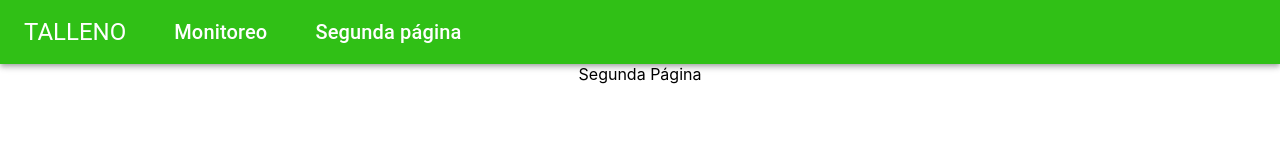
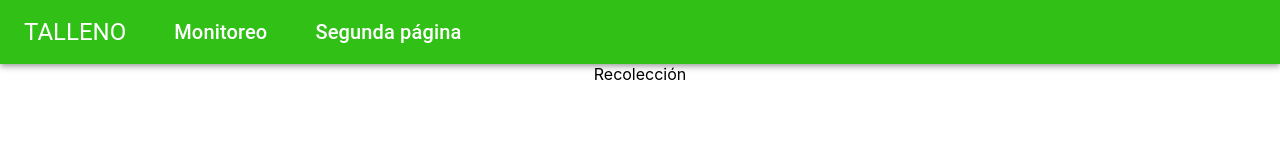
Before and after one commit to agusrs/trashmanager, a React (Create React App) app: page /secondPage in a window 1280 px wide. Shown: the top 160 px of the page. Built offline with nearby package versions, Linux system fonts and the light colour scheme.

Commit message:
Changed second page to recoleccion

```diff
--- a/src/components/secondpage/SecondPage.js
+++ b/src/components/secondpage/SecondPage.js
@@ -1,10 +1,10 @@
 import React from 'react'
 
-export default class SecondPage extends React.Component {
+export default class Recoleccion extends React.Component {
     render() {
         return (
             <div>
-                Segunda Página
+                Recolección
             </div>
         )
     }
```
